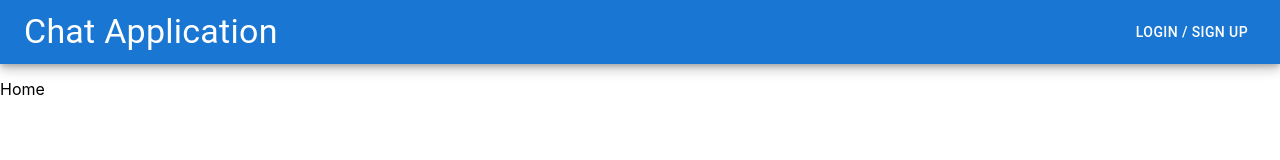
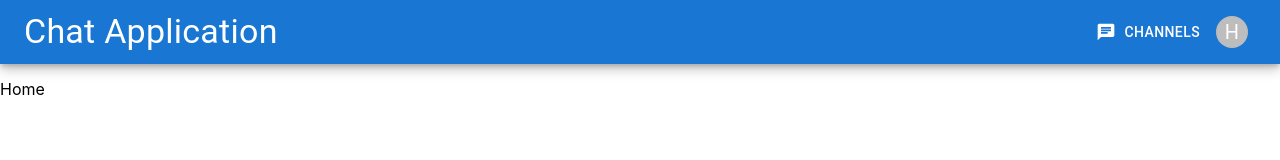
Before and after one commit to hamzaussaid9/chat-application, a React (Create React App) app in the folder frontend/: page / in a window 1280 px wide. Shown: the top 160 px of the page. Built offline with nearby package versions, Linux system fonts and the light colour scheme.

Commit message:
logged in case

```diff
--- a/frontend/src/components/Auth/SignIn.jsx
+++ b/frontend/src/components/Auth/SignIn.jsx
@@ -1,4 +1,4 @@
-import { Button, TextField, Typography } from '@mui/material'
+import { Button, TextField } from '@mui/material'
 import {Login} from '@mui/icons-material';
 import React from 'react'
 import auth from '../../utils/auth.utils';
--- a/frontend/src/components/layout/Header.jsx
+++ b/frontend/src/components/layout/Header.jsx
@@ -1,9 +1,20 @@
-import { AppBar, Box, Button, Stack, Toolbar, Typography } from '@mui/material'
+import { AppBar, Avatar, Box, Button, IconButton, ListItemIcon, Menu, MenuItem, Stack, Toolbar, Tooltip, Typography } from '@mui/material'
 import React from 'react'
 import { useNavigate } from 'react-router-dom'
+import { Chat, Logout } from '@mui/icons-material';
+
+const isLoggedIn = true;
 
 const Header = () => {
     const navigate = useNavigate();
+    const [anchorEl, setAnchorEl] = React.useState(null);
+    const open = Boolean(anchorEl);
+    const handleClick = (event) => {
+        setAnchorEl(event.currentTarget);
+    };
+    const handleClose = () => {
+        setAnchorEl(null);
+    };
   return (
     <AppBar sx={{marginBottom: '15px'}} position='relative' elevation={6}>
         <Toolbar>
@@ -11,7 +22,8 @@ const Header = () => {
                 display: 'flex',
                 flexWrap: 'wrap',
                 width: '100%',
-                justifyContent: 'space-between'
+                justifyContent: 'space-between',
+                alignItems: 'center'
             }}>
                 <Typography onClick={()=>navigate('/')} sx={{
                     cursor: 'pointer',
@@ -20,9 +32,38 @@ const Header = () => {
                     Chat Application
                 </Typography>
                 <Stack direction='row-reverse' alignItems={'center'}>
-                    <Button onClick={()=>navigate('/auth')} sx={{color: 'white'}}>
-                        LogIn / Sign Up
-                    </Button>
+                    {
+                        isLoggedIn ? <React.Fragment>
+                            <Tooltip title="Action Options">
+                                <IconButton onClick={handleClick}>
+                                    <Avatar sx={{ width: 32, height: 32}}>H</Avatar>
+                                </IconButton>
+                            </Tooltip>
+                            <Menu open={open} anchorEl={anchorEl} onClose={handleClose}
+                                transformOrigin={{ horizontal: 'right', vertical: 'top' }}
+                                anchorOrigin={{ horizontal: 'right', vertical: 'bottom' }}
+                        >
+                            <MenuItem onClick={handleClose}>
+                                <ListItemIcon>
+                                    <Chat fontSize="small" />
+                                </ListItemIcon>
+                                Channels
+                            </MenuItem>
+                            <MenuItem onClick={handleClose}>
+                                <ListItemIcon>
+                                    <Logout fontSize="small" />
+                                </ListItemIcon>
+                                Log out
+                            </MenuItem>
+                        </Menu>
+                        <Button startIcon={<Chat />}  sx={{color: 'white'}}>
+                            Channels
+                        </Button>
+                        </React.Fragment> :
+                        <Button onClick={()=>navigate('/auth')} sx={{color: 'white'}}>
+                            LogIn / Sign Up
+                        </Button>
+                    }
                 </Stack>
             </Box>
         </Toolbar>
```
